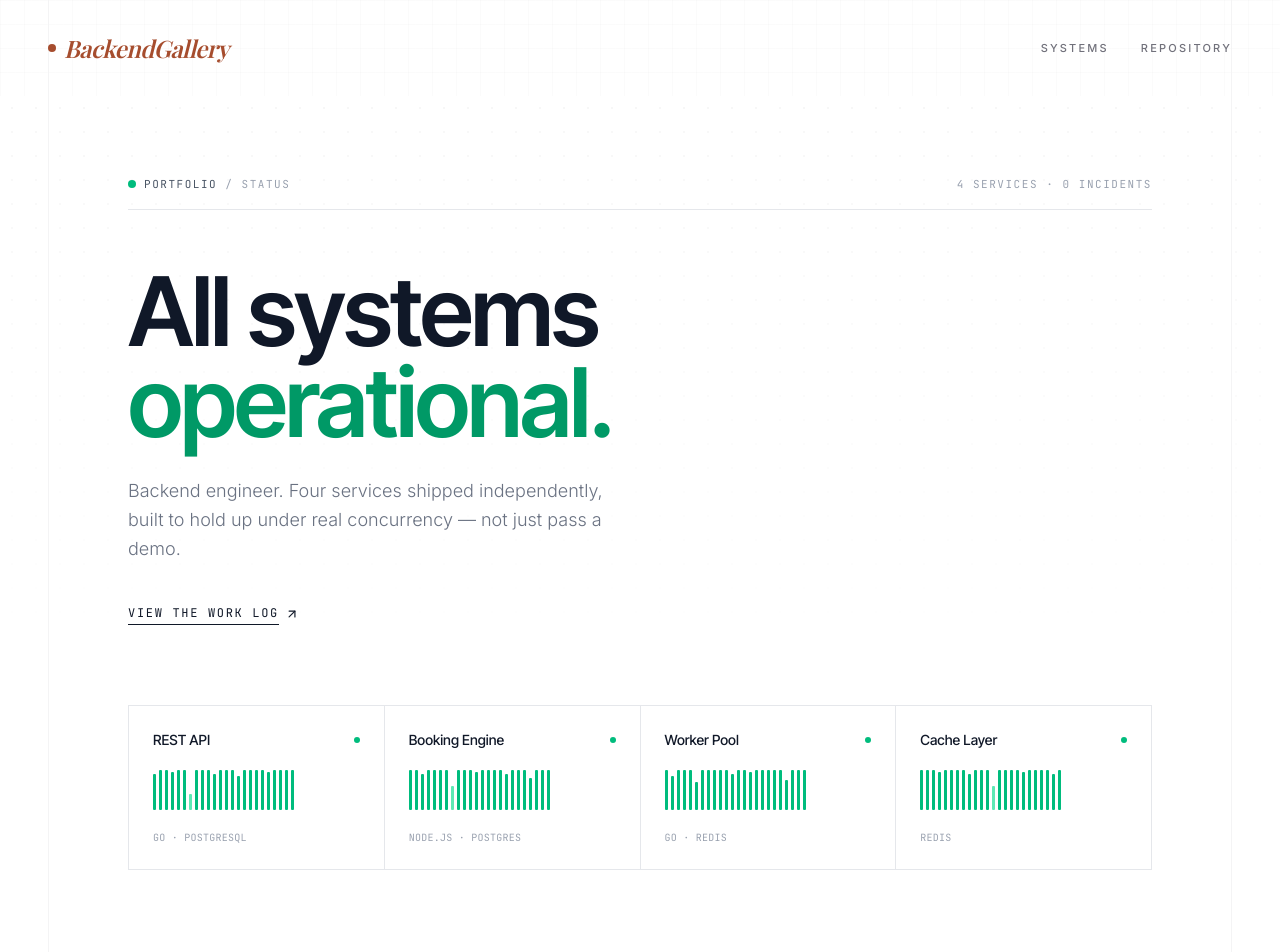
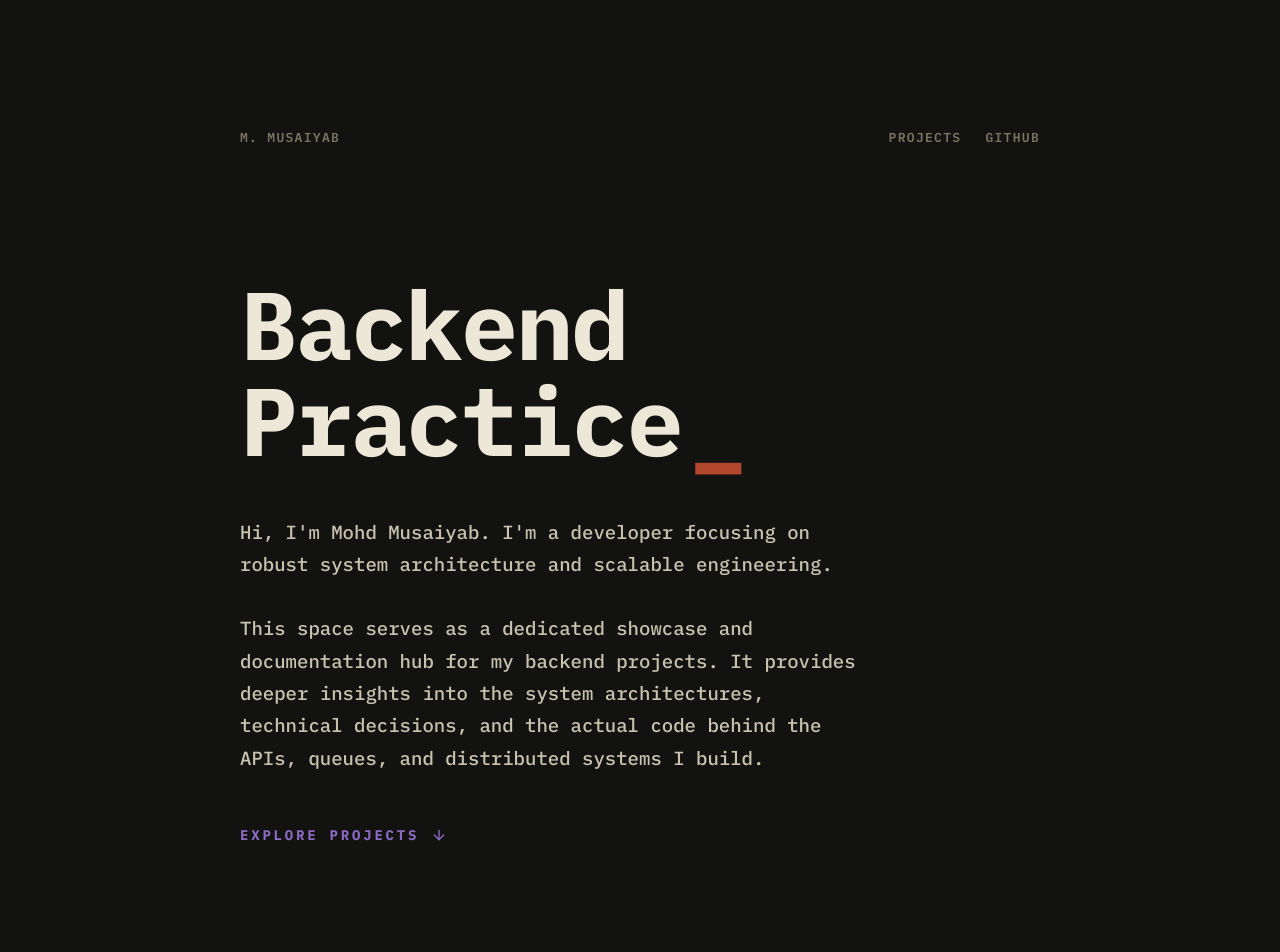
Before and after one commit to MohdMusaiyab/backend-ui, a Next.js app: page / in a window 1280 px wide. Shown: the top 952 px of the page. Built offline with nearby package versions, Linux system fonts and the light colour scheme; a web font is replaced by a local one.

Commit message:
Theme 1 Finalised

```diff
--- a/app/page.tsx
+++ b/app/page.tsx
@@ -1,21 +1,13 @@
 import React from "react";
-import { Header } from "../components/Header";
-import { Hero } from "../components/Hero";
+import Hero from "@/components/Hero";
 import { Projects } from "../components/Projects";
 
 export default function Home() {
   return (
-    <main className="min-h-screen flex flex-col relative bg-white overflow-hidden">
-      {/* Super subtle grid background */}
-      <div className="absolute inset-0 z-0 bg-[linear-gradient(to_right,#80808008_1px,transparent_1px),linear-gradient(to_bottom,#80808008_1px,transparent_1px)] bg-[size:24px_24px] pointer-events-none"></div>
-
-      <Header />
+    <main className="min-h-screen flex flex-col relative bg-[#121210] overflow-hidden">
+      {/* Background for the rest of the page can be updated later, setting to dark for now to avoid harsh clash with hero */}
       <Hero />
       <Projects />
-
-      {/* Decorative vertical lines for structure */}
-      <div className="absolute left-6 md:left-12 top-0 bottom-0 w-[1px] bg-zinc-100 z-0 hidden md:block pointer-events-none"></div>
-      <div className="absolute right-6 md:right-12 top-0 bottom-0 w-[1px] bg-zinc-100 z-0 hidden md:block pointer-events-none"></div>
     </main>
   );
 }
--- a/components/Header.tsx
+++ /dev/null
@@ -1,24 +0,0 @@
-"use client";
-
-import React from "react";
-import { motion } from "framer-motion";
-
-export function Header() {
-  return (
-    <motion.header
-      initial={{ opacity: 0, y: -10 }}
-      animate={{ opacity: 1, y: 0 }}
-      transition={{ duration: 0.8, ease: [0.16, 1, 0.3, 1] }}
-      className="w-full px-6 py-8 md:px-12 flex justify-between items-center z-10 relative max-w-7xl mx-auto"
-    >
-      <div className="font-serif italic text-2xl font-semibold tracking-tight text-brand-rust flex items-center gap-2">
-        <div className="w-2 h-2 rounded-full bg-brand-rust"></div>
-        BackendGallery
-      </div>
-      <nav className="flex gap-8 text-[11px] uppercase tracking-[0.2em] font-medium text-zinc-500">
-        <a href="#projects" className="hover:text-brand-ink transition-colors duration-300">Systems</a>
-        <a href="https://github.com/MohdMusaiyab/backend" target="_blank" rel="noreferrer" className="hover:text-brand-ink transition-colors duration-300">Repository</a>
-      </nav>
-    </motion.header>
-  );
-}
--- a/components/Hero.tsx
+++ b/components/Hero.tsx
@@ -1,200 +1,54 @@
-"use client";
+import { IBM_Plex_Mono } from "next/font/google";
+import { ArrowDown } from "lucide-react";
 
-import React from "react";
-import { motion, useReducedMotion, type Variants } from "framer-motion";
-import { ArrowUpRight } from "lucide-react";
-import { Inter_Tight, JetBrains_Mono } from "next/font/google";
-
-const display = Inter_Tight({
+const mono = IBM_Plex_Mono({
   subsets: ["latin"],
-  weight: ["500", "600", "700"],
+  weight: ["400", "500", "600", "700"],
 });
 
-const mono = JetBrains_Mono({
-  subsets: ["latin"],
-  weight: ["300", "400", "500"],
-});
+export default function Hero() {
+  return (
+    <section
+      className={`${mono.className} bg-[#121210] text-[#EDE7D8] px-6 py-24 sm:py-32 min-h-[80vh] flex flex-col justify-center`}
+    >
+      <div className="mx-auto max-w-[800px] w-full">
+        {/* minimal header/nav */}
+        <div className="flex justify-between items-center mb-20 sm:mb-32 text-[13px] font-semibold text-[#7A7360] tracking-widest uppercase">
+           <span>M. Musaiyab</span>
+           <div className="flex gap-6">
+             <a href="#projects" className="hover:text-[#8B6BC4] transition-colors">Projects</a>
+             <a href="https://github.com/MohdMusaiyab/backend" target="_blank" rel="noreferrer" className="hover:text-[#8B6BC4] transition-colors">Github</a>
+           </div>
+        </div>
 
-type Service = {
-  name: string;
-  stack: string;
-  bars: number[]; // 0–1, static so there's no hydration mismatch
-};
+        {/* title */}
+        <h1 className="text-[4rem] leading-[1] font-bold tracking-tight sm:text-[6rem] mb-12">
+          Backend
+          <br />
+          Practice
+          <span
+            className="ml-2 inline-block motion-safe:animate-pulse text-[#B4482F] motion-reduce:opacity-100"
+            aria-hidden="true"
+          >
+            _
+          </span>
+        </h1>
 
-const SERVICES: Service[] = [
-  {
-    name: "REST API",
-    stack: "Go · PostgreSQL",
-    bars: [0.9, 1, 1, 0.95, 1, 1, 0.4, 1, 1, 1, 0.9, 1, 1, 1, 0.85, 1, 1, 1, 1, 0.95, 1, 1, 1, 1],
-  },
-  {
-    name: "Booking Engine",
-    stack: "Node.js · Postgres",
-    bars: [1, 1, 0.9, 1, 1, 1, 1, 0.6, 1, 1, 1, 0.95, 1, 1, 1, 1, 0.9, 1, 1, 1, 0.8, 1, 1, 1],
-  },
-  {
-    name: "Worker Pool",
-    stack: "Go · Redis",
-    bars: [1, 0.85, 1, 1, 1, 0.7, 1, 1, 1, 1, 1, 0.9, 1, 1, 0.95, 1, 1, 1, 1, 1, 0.75, 1, 1, 1],
-  },
-  {
-    name: "Cache Layer",
-    stack: "Redis",
-    bars: [1, 1, 1, 0.95, 1, 1, 1, 1, 0.9, 1, 1, 1, 0.6, 1, 1, 1, 1, 0.95, 1, 1, 1, 1, 0.9, 1],
-  },
-];
+        {/* intro */}
+        <div className="max-w-[65ch]">
+          <p className="text-[17px] sm:text-[19px] leading-[1.7] font-medium text-[#C9C2AE] mb-8">
+            Hi, I&apos;m Mohd Musaiyab. I&apos;m a developer focusing on robust system architecture and scalable engineering.
+            <br/><br/>
+            This space serves as a dedicated showcase and documentation hub for my backend projects. It provides deeper insights into the system architectures, technical decisions, and the actual code behind the APIs, queues, and distributed systems I build.
+          </p>
+        </div>
 
-const fadeUp: Variants = {
-  hidden: { opacity: 0, y: 14 },
-  show: (i: number = 0) => ({
-    opacity: 1,
-    y: 0,
-    transition: { duration: 0.6, delay: i, ease: [0.16, 1, 0.3, 1] },
-  }),
-};
-
-function StatusDot({ size = 8 }: { size?: number }) {
-  const shouldReduceMotion = useReducedMotion();
-  return (
-    <span className="relative inline-flex items-center justify-center" style={{ width: size, height: size }}>
-      {!shouldReduceMotion && (
-        <motion.span
-          className="absolute inline-flex rounded-full bg-emerald-500"
-          style={{ width: size, height: size }}
-          initial={{ opacity: 0.5, scale: 1 }}
-          animate={{ opacity: [0.5, 0], scale: [1, 2.6] }}
-          transition={{ duration: 1.6, repeat: 2, repeatDelay: 0.4, ease: "easeOut" }}
-        />
-      )}
-      <span
-        className="relative inline-flex rounded-full bg-emerald-500"
-        style={{ width: size, height: size }}
-      />
-    </span>
-  );
-}
-
-function Sparkline({ bars, delay }: { bars: number[]; delay: number }) {
-  const shouldReduceMotion = useReducedMotion();
-  return (
-    <div className="flex items-end gap-[3px] h-10">
-      {bars.map((h, i) => (
-        <motion.div
-          key={i}
-          initial={shouldReduceMotion ? undefined : { scaleY: 0 }}
-          animate={shouldReduceMotion ? undefined : { scaleY: 1 }}
-          transition={{
-            duration: 0.4,
-            delay: shouldReduceMotion ? 0 : delay + i * 0.012,
-            ease: "easeOut",
-          }}
-          style={{ height: `${h * 100}%`, transformOrigin: "bottom" }}
-          className={`w-[3px] rounded-[1px] ${
-            h < 0.7 ? "bg-emerald-300" : "bg-emerald-500"
-          }`}
-        />
-      ))}
-    </div>
-  );
-}
-
-export function Hero() {
-  const scrollToProjects = () => {
-    document.getElementById("projects")?.scrollIntoView({ behavior: "smooth" });
-  };
-
-  return (
-    <section className="relative w-full bg-white px-6 md:px-12">
-      {/* faint dot-grid, dashboard texture */}
-      <div
-        aria-hidden
-        className="pointer-events-none absolute inset-0 opacity-[0.4]"
-        style={{
-          backgroundImage: "radial-gradient(#00000014 1px, transparent 1px)",
-          backgroundSize: "24px 24px",
-          maskImage: "linear-gradient(to bottom, black, transparent 70%)",
-        }}
-      />
-
-      <div className="relative max-w-5xl mx-auto pt-20 pb-24">
-        {/* status bar */}
-        <motion.div
-          initial="hidden"
-          animate="show"
-          variants={fadeUp}
-          className={`${mono.className} flex items-center justify-between border-b border-gray-200 pb-4 mb-14 text-[11px] uppercase tracking-[0.14em] text-gray-400`}
-        >
-          <span className="flex items-center gap-2">
-            <StatusDot />
-            <span className="text-gray-600">portfolio</span> / status
-          </span>
-          <span>4 services · 0 incidents</span>
-        </motion.div>
-
-        {/* headline */}
-        <motion.h1
-          custom={0.1}
-          initial="hidden"
-          animate="show"
-          variants={fadeUp}
-          className={`${display.className} text-6xl sm:text-7xl md:text-[6rem] font-semibold tracking-tight leading-[0.95] text-gray-900`}
-        >
-          All systems
-          <br />
-          <span className="text-emerald-600">operational.</span>
-        </motion.h1>
-
-        <motion.p
-          custom={0.22}
-          initial="hidden"
-          animate="show"
-          variants={fadeUp}
-          className="mt-7 max-w-lg text-lg text-gray-500 font-light leading-relaxed"
-        >
-          Backend engineer. Four services shipped independently, built to hold
-          up under real concurrency — not just pass a demo.
-        </motion.p>
-
-        <motion.button
-          custom={0.32}
-          initial="hidden"
-          animate="show"
-          variants={fadeUp}
-          onClick={scrollToProjects}
-          className={`${mono.className} group mt-10 inline-flex items-center gap-1.5 text-[12px] uppercase tracking-[0.14em] text-gray-900 w-fit`}
-        >
-          <span className="border-b border-gray-900 pb-0.5">view the work log</span>
-          <ArrowUpRight
-            size={14}
-            className="transition-transform duration-300 group-hover:translate-x-0.5 group-hover:-translate-y-0.5"
-          />
-        </motion.button>
-
-        {/* service grid */}
-        <motion.div
-          custom={0.42}
-          initial="hidden"
-          animate="show"
-          variants={fadeUp}
-          className="mt-20 grid grid-cols-1 sm:grid-cols-2 lg:grid-cols-4 gap-px bg-gray-200 border border-gray-200"
-        >
-          {SERVICES.map((s, i) => (
-            <div key={s.name} className="bg-white p-6 flex flex-col gap-5">
-              <div className="flex items-center justify-between">
-                <span
-                  className={`${display.className} text-sm font-medium text-gray-900`}
-                >
-                  {s.name}
-                </span>
-                <StatusDot size={6} />
-              </div>
-              <Sparkline bars={s.bars} delay={0.6 + i * 0.08} />
-              <span className={`${mono.className} text-[10px] uppercase tracking-wide text-gray-400`}>
-                {s.stack}
-              </span>
-            </div>
-          ))}
-        </motion.div>
+        {/* action */}
+        <div className="mt-12">
+           <a href="#projects" className="inline-flex items-center gap-3 text-[14px] uppercase tracking-[0.2em] font-bold text-[#8B6BC4] hover:text-[#B4482F] transition-colors">
+              Explore Projects <ArrowDown size={16} />
+           </a>
+        </div>
       </div>
     </section>
   );
```
